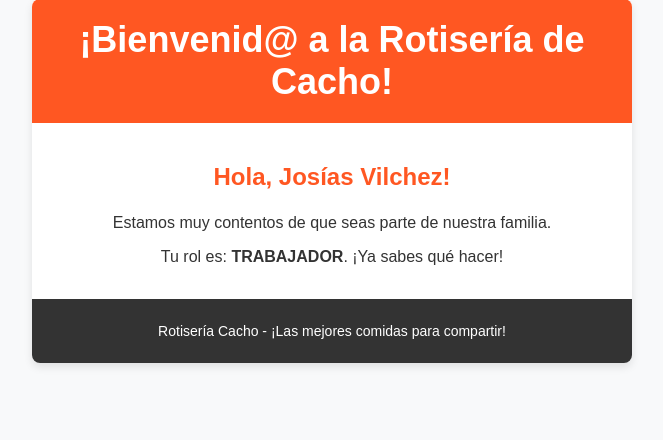
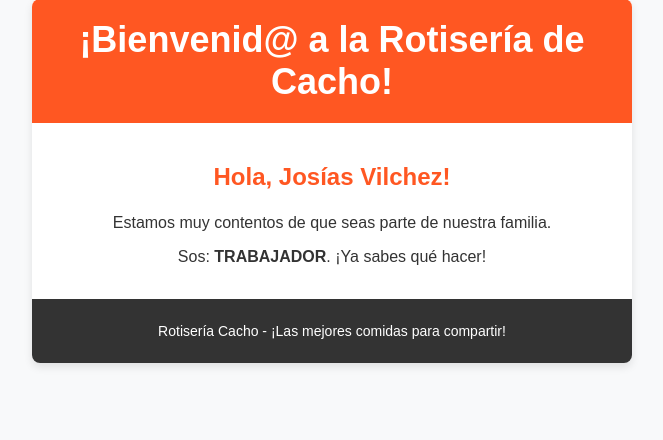
Before and after one commit to josiasvilches/programacion, a Flask app: template backend/main/templates/register.html in a window 1280 px wide. Shown: the part 21-461 px from the top of the page, without its empty margins (308-971 px from the left). Run offline with Flask 3, Linux system fonts and the light colour scheme; the template is opened without the code that fills it: values that come from a table or form of the project are taken from there, others are empty; some web fonts are replaced.

Commit message:
update mail

```diff
--- a/backend/main/templates/register.html
+++ b/backend/main/templates/register.html
@@ -73,7 +73,7 @@
         <div class="content">
             <h2>Hola, {{ usuario.nombre }}!</h2>
             <p>Estamos muy contentos de que seas parte de nuestra familia.</p>
-            <p>Tu rol es: <strong>{{ usuario.rol }}</strong>. ¡Ya sabes qué hacer!</p>
+            <p>Sos: <strong>{{ usuario.rol }}</strong>. ¡Ya sabes qué hacer!</p>
         </div>
         <div class="footer">
             <p>Rotisería Cacho - ¡Las mejores comidas para compartir!</p>
```
